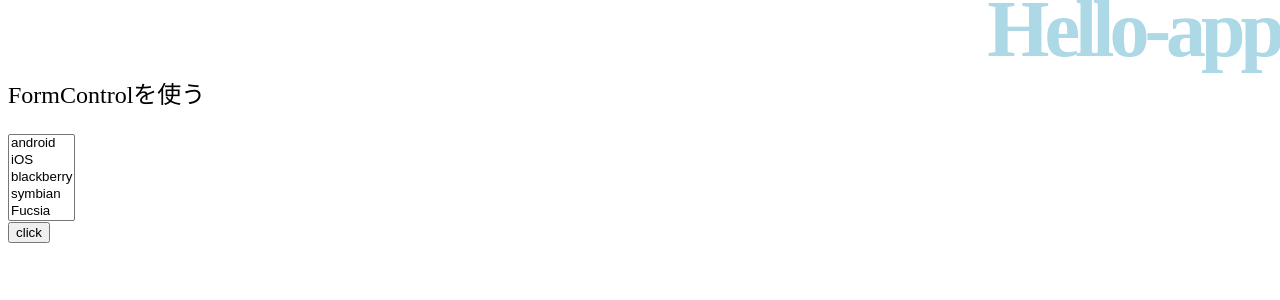
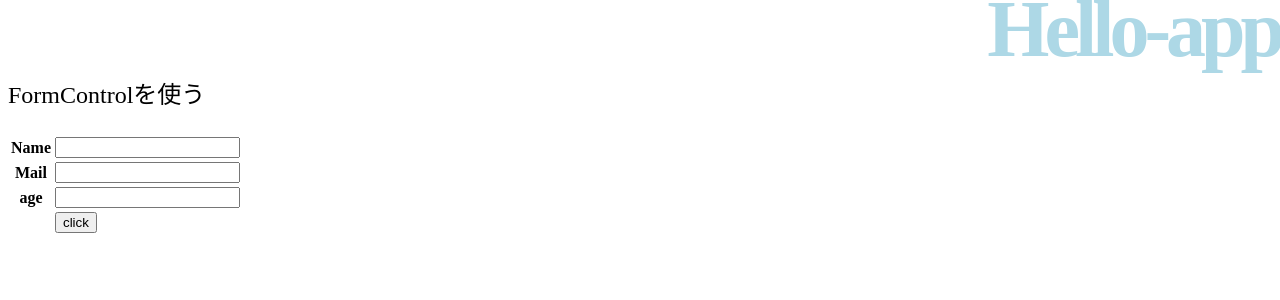
Before and after one commit to sqrmyy/angular-app, an Angular app: page / in a window 1280 px wide. Shown: the top 300 px of the page. Built offline with nearby package versions, Linux system fonts and the light colour scheme.

Commit message:
create formBuilder

```diff
--- a/src/app/hello/hello.component.html
+++ b/src/app/hello/hello.component.html
@@ -2,13 +2,28 @@
     <h1>{{title}}</h1>
     <p>{{message}}</p>
     <form [formGroup]="myControl" (ngSubmit)="onSubmit()">
-        <div>
-            <select formControlName="control" size="5" multiple>
-                <option *ngFor="let os of osList" [ngValue]="os.name">{{os.name}}</option>
-            </select>
-        </div>
-        <div>
-            <input type="submit" value="click">
-        </div>
+        <table>
+            <tr><th>Name</th><td>
+                <input type="text" formControlName="name">
+            </td></tr>
+            <tr>
+                <th>Mail</th>
+                <td>
+                    <input type="text" formControlName="mail">
+                </td>
+            </tr>
+            <tr>
+                <th>age</th>
+                <td>
+                    <input type="number" formControlName="age">
+                </td>
+            </tr>
+            <tr>
+                <th></th>
+                <td>
+                    <input type="submit" value="click">
+                </td>
+            </tr>
+        </table>
     </form>
 </div>
--- a/src/app/hello/hello.component.ts
+++ b/src/app/hello/hello.component.ts
@@ -1,5 +1,5 @@
 import { Component, OnInit } from '@angular/core';
-import { FormControl, FormGroup } from '@angular/forms';
+import { FormGroup, FormBuilder } from '@angular/forms';
 
 @Component({
   selector: 'app-hello',
@@ -11,22 +11,16 @@ export class HelloComponent implements OnInit {
   message: string;
   myControl: FormGroup
 
-  osList = [
-    {name: 'android'},
-    {name: 'iOS'},
-    {name: 'blackberry' },
-    {name: 'symbian' },
-    {name: 'Fucsia'}
-  ]
-
-  constructor() {
+  constructor(private fb: FormBuilder) {
   }
 
   ngOnInit() {
     this.title = 'Hello-app'
     this.message = 'FormControlを使う'
-    this.myControl = new FormGroup({
-      control: new FormControl()
+    this.myControl = this.fb.group({
+      name: [''],
+      mail: [''],
+      age: ['']
     })
   }
 
```
